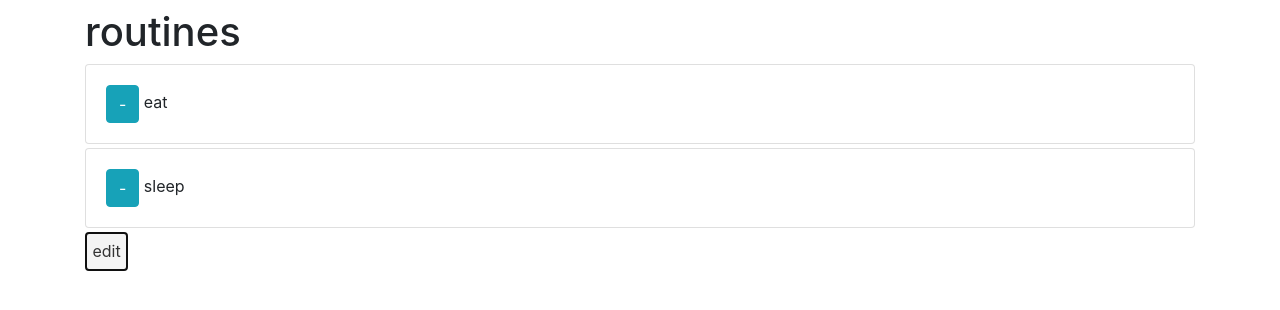
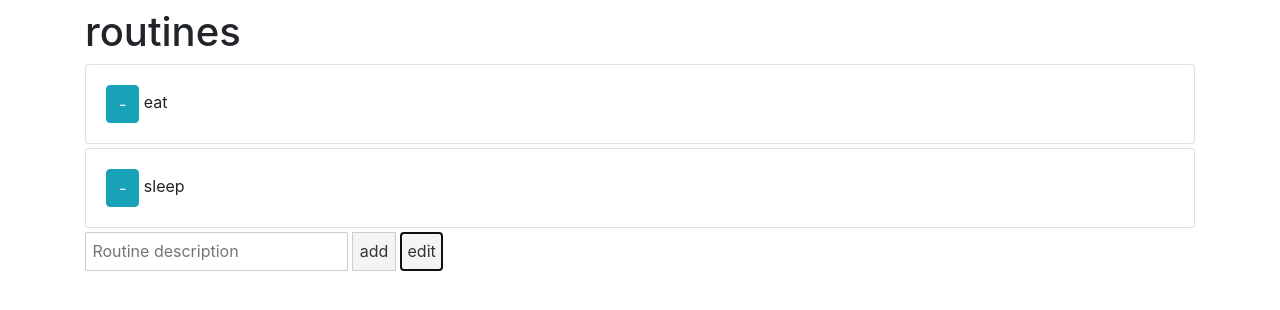
Before and after one commit to juissi999/routines, a Svelte app: page / in a window 1280 px wide. Both pictures are taken after a click on the button "edit". Shown: the top 310 px of the page. Built offline with nearby package versions, Linux system fonts and the light colour scheme.

Commit message:
Add add routine functionality

```diff
--- a/src/App.svelte
+++ b/src/App.svelte
@@ -3,12 +3,16 @@
   import Routine from './Routine.svelte'
 
   let editMode = false
+  let editedRoutine = ''
 
   let routinelist = [
     { description: 'eat', id: uuid() },
     { description: 'sleep', id: uuid() }
   ]
-  const onAdd = () => {}
+  const onAdd = () => {
+    routinelist = routinelist.concat({ description: editedRoutine, id: uuid() })
+    editedRoutine = ''
+  }
   const onEdit = () => {
     editMode = !editMode
   }
@@ -29,6 +33,13 @@
       {#each routinelist as routine}
         <Routine {editMode} {routine} {onRemove} />
       {/each}
+      {#if editMode}
+        <input
+          type="text"
+          placeholder="Routine description"
+          bind:value={editedRoutine} />
+        <button on:click={onAdd}>add</button>
+      {/if}
       <button on:click={onEdit}>edit</button>
     </div>
   </div>
```
